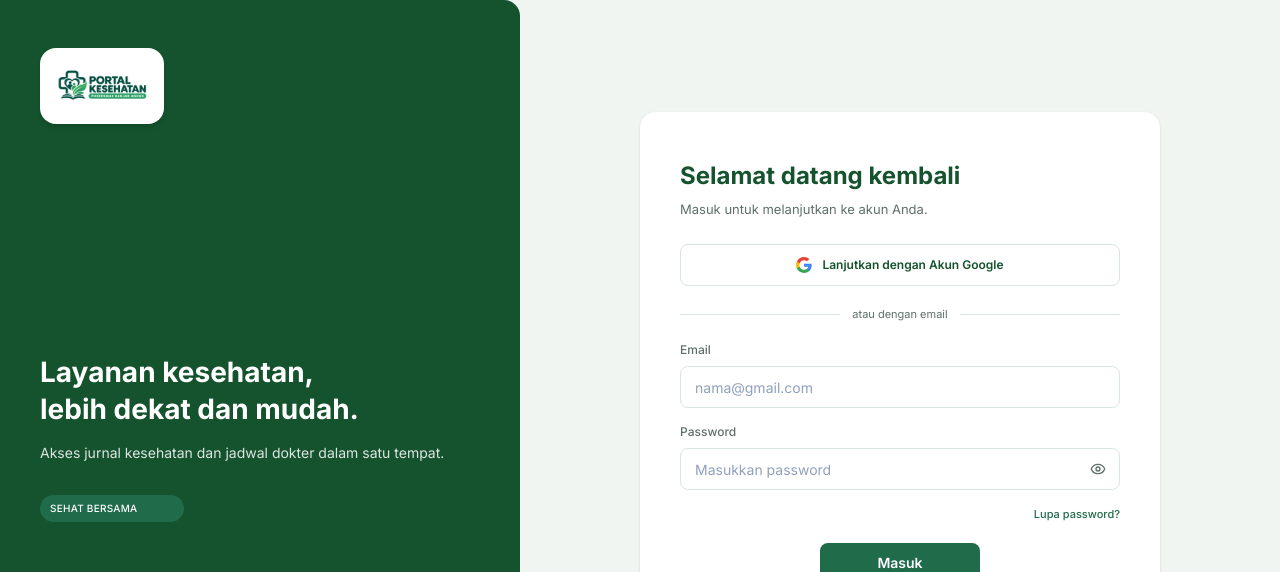
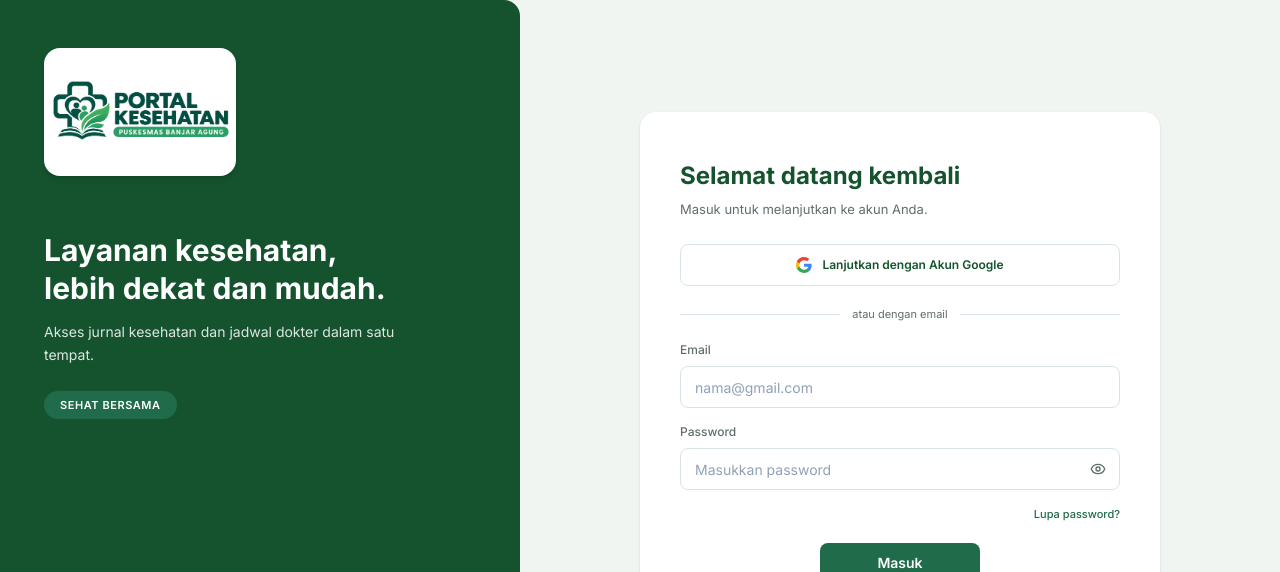
Before and after one commit to faza017/web-edukasi-kesehatan, a Next.js app: page /login in a window 1280 px wide. Shown: the top 572 px of the page. Built offline with nearby package versions, Linux system fonts and the light colour scheme; no server answers; the database is empty.

Commit message:
style(auth): enlarge login logo and move hero text closer for cleaner layout

```diff
--- a/src/app/(auth)/layout.jsx
+++ b/src/app/(auth)/layout.jsx
@@ -6,29 +6,29 @@ import Image from "next/image";
 export default function AuthLayout({ children }) {
   return (
     <div className="flex min-h-screen flex-col bg-page lg:flex-row">
-      <section className="relative flex flex-col bg-brand-900 px-6 py-8 text-white sm:px-10 lg:min-h-screen lg:w-[43%] lg:max-w-[520px] lg:rounded-r-2xl lg:px-10 lg:py-12">
-        <div className="inline-flex self-start overflow-hidden rounded-2xl bg-white px-3.5 py-1.5 shadow-md">
+      <section className="relative flex flex-col justify-start bg-brand-900 px-6 py-8 text-white sm:px-10 lg:min-h-screen lg:w-[43%] lg:max-w-[520px] lg:rounded-r-2xl lg:px-11 lg:py-12">
+        <div className="inline-flex self-start overflow-hidden rounded-2xl bg-white shadow-md">
           <Image
             src="/logo.png"
             alt="Portal Kesehatan Puskesmas Banjar Agung"
             width={1024}
             height={682}
             priority
-            quality={100}
-            className="h-14 w-auto object-contain sm:h-16"
+            unoptimized
+            className="h-24 w-auto object-cover sm:h-28 lg:h-32"
           />
         </div>
 
-        <div className="mt-8 lg:mt-auto lg:mb-auto">
-          <h2 className="text-2xl font-bold leading-tight sm:text-[28px] sm:leading-[1.3]">
+        <div className="mt-8 lg:mt-14">
+          <h2 className="text-2xl font-bold leading-tight sm:text-[30px] sm:leading-[1.25]">
             Layanan kesehatan,
             <br />
             lebih dekat dan mudah.
           </h2>
-          <p className="mt-4 text-sm text-white/85">
+          <p className="mt-3.5 max-w-sm text-sm leading-relaxed text-white/85">
             Akses jurnal kesehatan dan jadwal dokter dalam satu tempat.
           </p>
-          <span className="mt-8 hidden w-36 rounded-full bg-brand-700 px-2.5 py-1.5 text-[10px] font-medium tracking-wide lg:inline-block">
+          <span className="mt-6 inline-flex items-center justify-center rounded-full bg-brand-700 px-4 py-1.5 text-[11px] font-semibold tracking-wider">
             SEHAT BERSAMA
           </span>
         </div>
```
